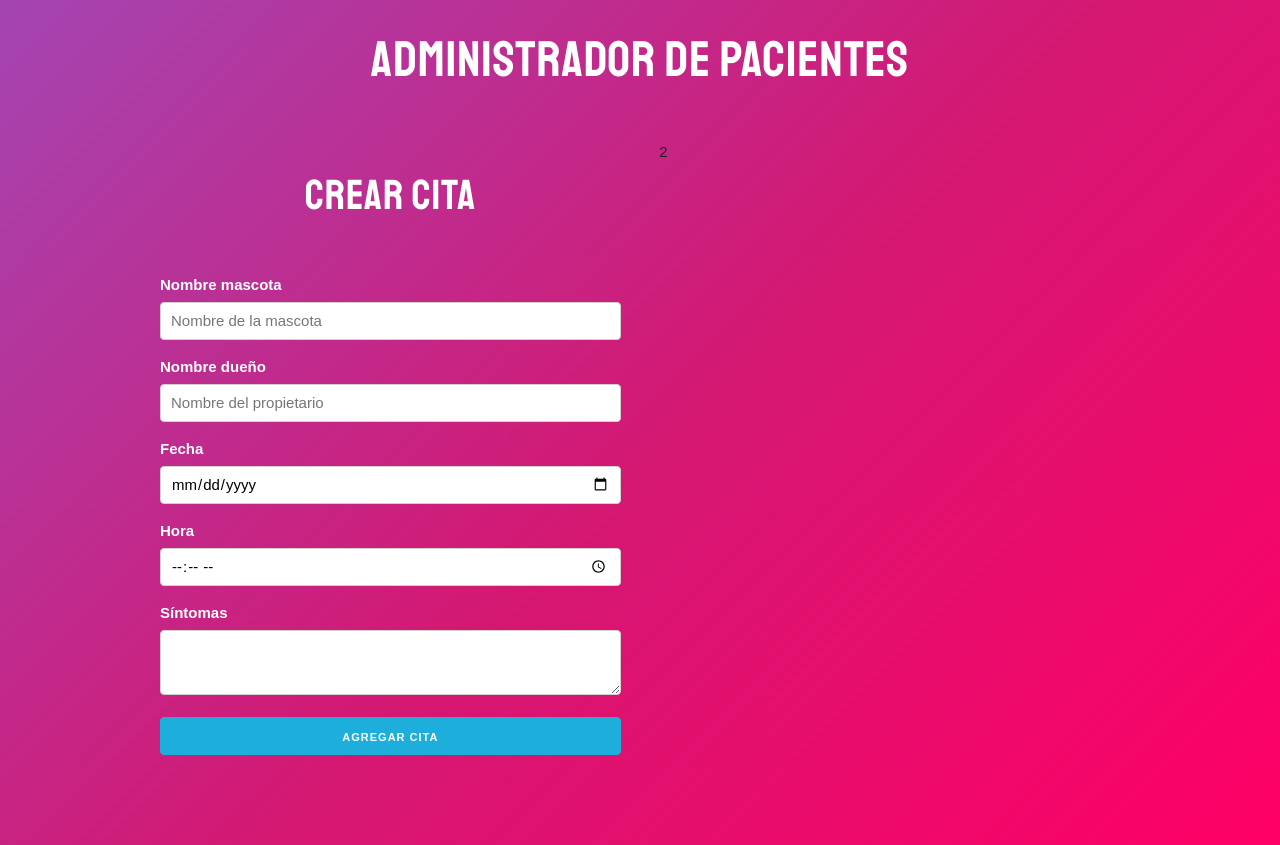
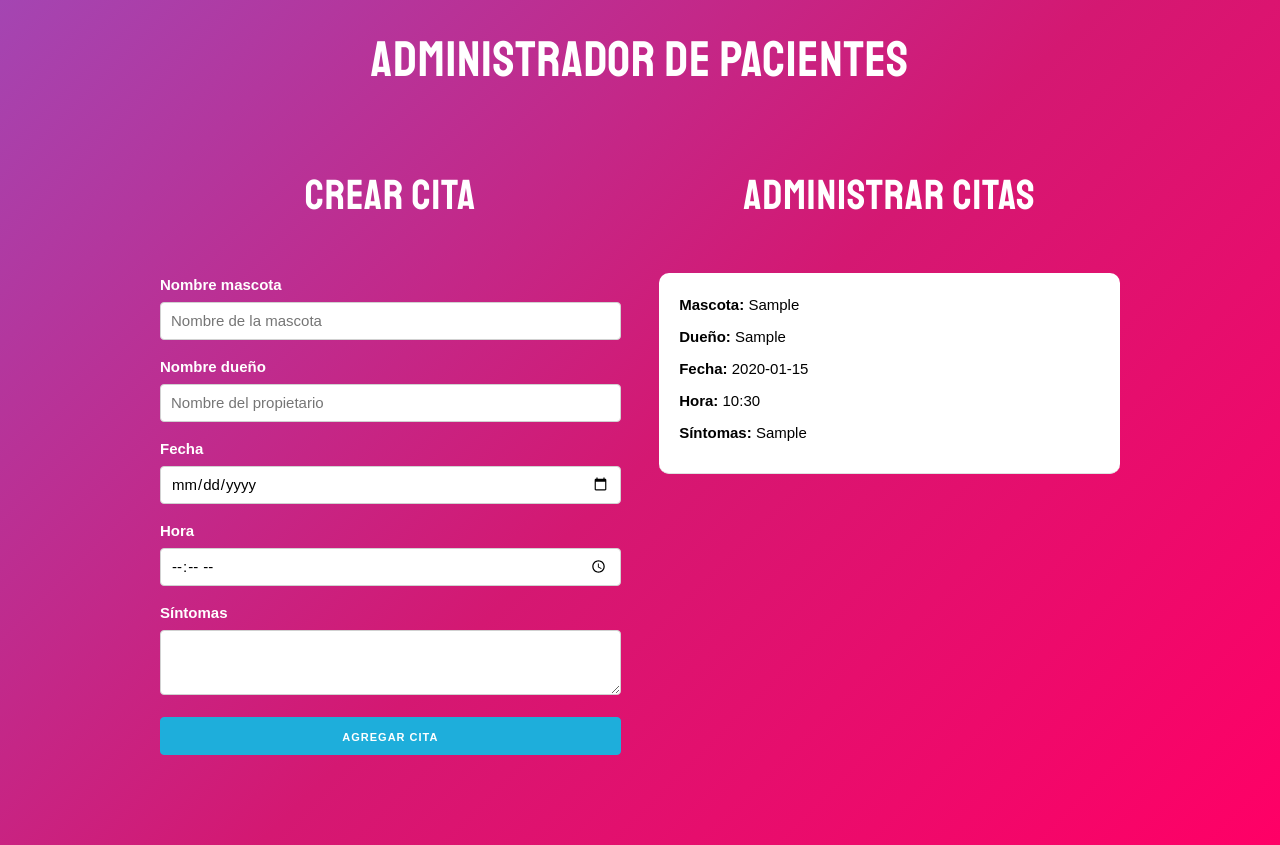
Before and after one commit to alexander-guerrero/citas-react, a React (Create React App) app: page / in a window 1280 px wide. Both pictures are taken after typing "Sample", "Sample", "2020-01-15", "10:30", "Sample" into the empty fields and a click on the input "Agregar cita". Built offline with nearby package versions, Linux system fonts and the light colour scheme.

Commit message:
12. Mostrando las Citas

```diff
--- a/src/App.js
+++ b/src/App.js
@@ -1,5 +1,6 @@
 import React, { Fragment, useState } from 'react';
 import Formulario from './components/Formulario';
+import Cita from './components/Cita';
 
 function App() {
 
@@ -25,7 +26,13 @@
             />
           </div>
           <div className="one-half column">
-            2
+            <h2>Administrar citas</h2>
+            {citas.map(cita => (
+              <Cita
+                key={cita.id}
+                cita={cita}
+              />
+            ))}
           </div>
         </div>
       </div>
--- /dev/null
+++ b/src/components/Cita.js
@@ -0,0 +1,16 @@
+import React from 'react';
+
+const Cita = ({ cita }) => {
+  const { mascota, propietario, fecha, hora, sintomas } = cita;
+  return (
+    <div className="cita">
+      <p>Mascota: <span>{mascota}</span></p>
+      <p>Dueño: <span>{propietario}</span></p>
+      <p>Fecha: <span>{fecha}</span></p>
+      <p>Hora: <span>{hora}</span></p>
+      <p>Síntomas: <span>{sintomas}</span></p>
+    </div>
+  );
+}
+
+export default Cita;
```
